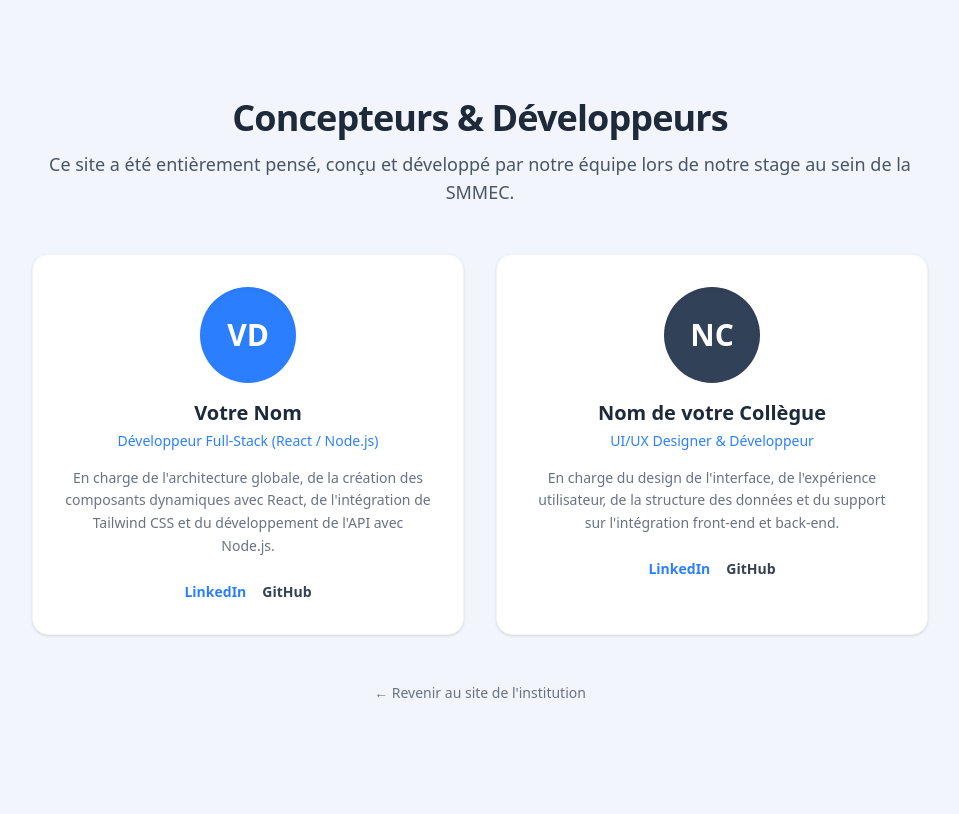
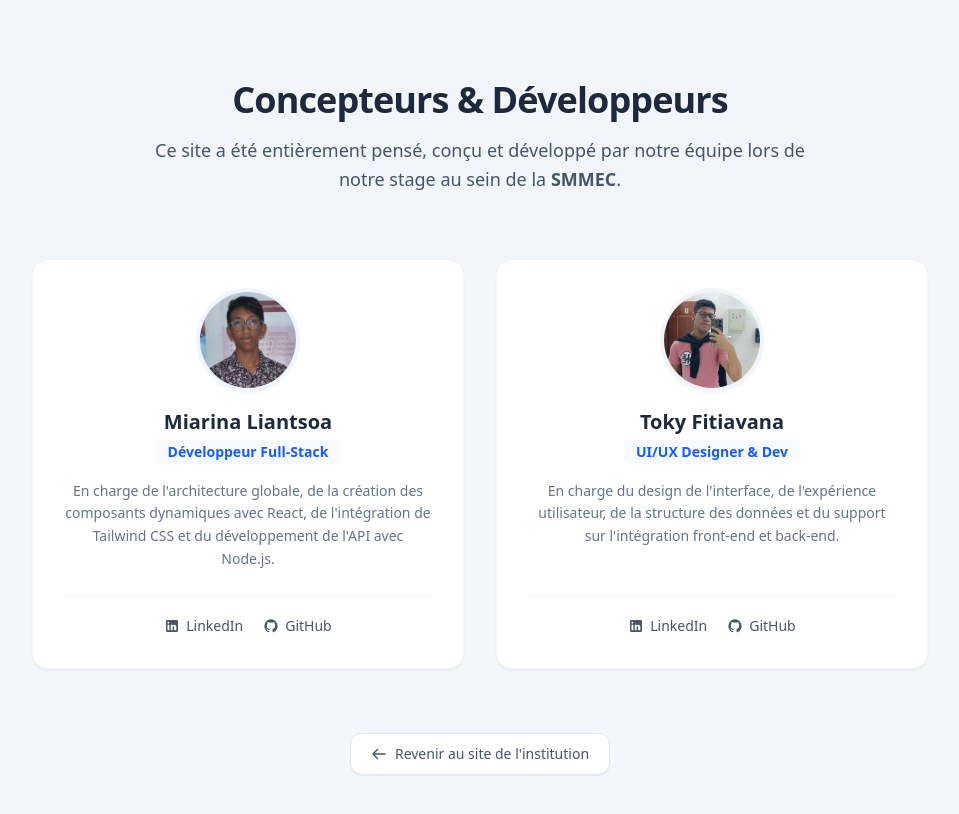
Before and after one commit to Tokyfi/Credit-smmec, a plain HTML site: page index.html in a window 1280 px wide. Shown: the whole page, without its empty margins (160-1119 px from the left). Drawn offline with nearby package versions, Linux system fonts and the light colour scheme.

Commit message:
Redesign

```diff
--- a/index.html
+++ b/index.html
@@ -6,54 +6,73 @@
     <title>Auteurs du Projet - SMMEC</title>
     <script src="https://cdn.jsdelivr.net/npm/@tailwindcss/browser@4"></script>
 </head>
-<body class="bg-[#F2F5FB] font-sans min-h-screen flex flex-col justify-center items-center px-4 py-12">
+<body class="bg-[#F2F5FB] font-sans min-h-screen flex flex-col justify-center items-center px-4 py-16 selection:bg-blue-500 selection:text-white">
 
-    <div class="max-w-4xl w-full text-center mb-12">
-        <h1 class="text-3xl font-bold text-gray-800 tracking-tight sm:text-4xl">
+    <div class="max-w-4xl w-full text-center mb-16">
+        <h1 class="text-3xl font-extrabold text-slate-800 tracking-tight sm:text-4xl mt-4">
             Concepteurs & Développeurs
         </h1>
-        <p class="mt-3 text-lg text-gray-600">
-            Ce site a été entièrement pensé, conçu et développé par notre équipe lors de notre stage au sein de la SMMEC.
+        <p class="mt-4 text-base sm:text-lg text-slate-600 max-w-2xl mx-auto leading-relaxed">
+            Ce site a été entièrement pensé, conçu et développé par notre équipe lors de notre stage au sein de la <strong>SMMEC</strong>.
         </p>
     </div>
 
     <div class="grid md:grid-cols-2 gap-8 max-w-4xl w-full">
 
-        <div class="bg-white rounded-2xl shadow-sm border border-gray-100 p-8 flex flex-col items-center text-center transition-all duration-300 hover:shadow-md hover:-translate-y-1">
-            <div class="w-24 h-24 rounded-full bg-blue-500 text-white flex items-center justify-center text-3xl font-bold mb-4 shadow-inner">
-                VD
-            </div>
-            <h2 class="text-xl font-bold text-gray-800">Votre Nom</h2>
-            <p class="text-blue-500 font-medium text-sm mt-1">Développeur Full-Stack (React / Node.js)</p>
-            <p class="text-gray-500 text-sm mt-4 leading-relaxed">
+        <div class="bg-white rounded-2xl border border-slate-100 p-8 flex flex-col items-center text-center shadow-xs transition-all duration-300 hover:shadow-xl hover:-translate-y-1.5">
+            <img
+                src="Avatar/LM.png"
+                alt="Photo de Miarina Liantsoa"
+                class="w-24 h-24 rounded-full object-cover mb-5 shadow-md ring-4 ring-blue-50"
+            >
+            <h2 class="text-xl font-bold text-slate-800">Miarina Liantsoa</h2>
+            <p class="text-blue-600 font-semibold text-sm mt-1 bg-blue-50/50 px-3 py-0.5 rounded-md">Développeur Full-Stack</p>
+            <p class="text-slate-500 text-sm mt-4 leading-relaxed flex-grow">
                 En charge de l'architecture globale, de la création des composants dynamiques avec React, de l'intégration de Tailwind CSS et du développement de l'API avec Node.js.
             </p>
-            <div class="mt-6 flex gap-4">
-                <a href="https://linkedin.com/in/votre-profil" target="_blank" class="text-sm font-semibold text-blue-500 hover:text-blue-600 hover:underline">LinkedIn</a>
-                <a href="https://github.com/votre-github" target="_blank" class="text-sm font-semibold text-gray-700 hover:text-black hover:underline">GitHub</a>
+
+            <div class="mt-6 pt-5 border-t border-slate-100 w-full flex justify-center gap-5">
+                <a href="https://www.linkedin.com/in/liantsoa-miarina-092391327" target="_blank" class="inline-flex items-center gap-1.5 text-sm font-medium text-slate-600 hover:text-blue-600 transition-colors">
+                    <svg class="w-4 h-4 fill-current" viewBox="0 0 24 24"><path d="M19 3a2 2 0 0 1 2 2v14a2 2 0 0 1-2 2H5a2 2 0 0 1-2-2V5a2 2 0 0 1 2-2h14m-.5 15.5v-5.3a3.26 3.26 0 0 0-3.26-3.26c-.85 0-1.84.52-2.32 1.3v-1.11h-2.8v8.37h2.8v-4.67c0-.25.02-.5.1-.68a1.14 1.14 0 0 1 1-.77c.76 0 1 .58 1 1.42v4.7h2.8M6.5 8.37a1.37 1.37 0 1 0 0-2.75 1.37 1.37 0 0 0 0 2.75M8 18.5V10.13H5.2v8.37H8z"/></svg>
+                    LinkedIn
+                </a>
+                <a href="https://github.com/LiantsoaMiarina" target="_blank" class="inline-flex items-center gap-1.5 text-sm font-medium text-slate-600 hover:text-black transition-colors">
+                    <svg class="w-4 h-4 fill-current" viewBox="0 0 24 24"><path d="M12 2A10 10 0 0 0 2 12c0 4.42 2.87 8.17 6.84 9.5.5.08.66-.23.66-.5v-1.69c-2.77.6-3.36-1.34-3.36-1.34-.46-1.16-1.11-1.47-1.11-1.47-.9-.62.07-.6.07-.6 1 .07 1.53 1.03 1.53 1.03.9 1.52 2.34 1.07 2.91.83.1-.65.35-1.09.63-1.34-2.22-.25-4.55-1.11-4.55-4.92 0-1.11.38-2 1.03-2.71-.1-.25-.45-1.29.1-2.64 0 0 .84-.27 2.75 1.02.79-.22 1.65-.33 2.5-.33.85 0 1.71.11 2.5.33 1.91-1.29 2.75-1.02 2.75-1.02.55 1.35.2 2.39.1 2.64.65.71 1.03 1.6 1.03 2.71 0 3.82-2.34 4.66-4.57 4.91.36.31.69.92.69 1.85V21c0 .27.16.59.67.5C19.14 20.16 22 16.42 22 12A10 10 0 0 0 12 2z"/></svg>
+                    GitHub
+                </a>
             </div>
         </div>
 
-        <div class="bg-white rounded-2xl shadow-sm border border-gray-100 p-8 flex flex-col items-center text-center transition-all duration-300 hover:shadow-md hover:-translate-y-1">
-            <div class="w-24 h-24 rounded-full bg-slate-700 text-white flex items-center justify-center text-3xl font-bold mb-4 shadow-inner">
-                NC
-            </div>
-            <h2 class="text-xl font-bold text-gray-800">Nom de votre Collègue</h2>
-            <p class="text-blue-500 font-medium text-sm mt-1">UI/UX Designer & Développeur</p>
-            <p class="text-gray-500 text-sm mt-4 leading-relaxed">
+        <div class="bg-white rounded-2xl border border-slate-100 p-8 flex flex-col items-center text-center shadow-xs transition-all duration-300 hover:shadow-xl hover:-translate-y-1.5">
+            <img
+                src="Avatar/TF.jpeg"
+                alt="Photo de Toky Fitiavana"
+                class="w-24 h-24 rounded-full object-cover mb-5 shadow-md ring-4 ring-slate-100"
+            >
+            <h2 class="text-xl font-bold text-slate-800">Toky Fitiavana</h2>
+            <p class="text-blue-600 font-semibold text-sm mt-1 bg-blue-50/50 px-3 py-0.5 rounded-md">UI/UX Designer & Dev</p>
+            <p class="text-slate-500 text-sm mt-4 leading-relaxed flex-grow">
                 En charge du design de l'interface, de l'expérience utilisateur, de la structure des données et du support sur l'intégration front-end et back-end.
             </p>
-            <div class="mt-6 flex gap-4">
-                <a href="https://linkedin.com/in/profil-collegue" target="_blank" class="text-sm font-semibold text-blue-500 hover:text-blue-600 hover:underline">LinkedIn</a>
-                <a href="https://github.com/github-collegue" target="_blank" class="text-sm font-semibold text-gray-700 hover:text-black hover:underline">GitHub</a>
+
+            <div class="mt-6 pt-5 border-t border-slate-100 w-full flex justify-center gap-5">
+                <a href="https://www.linkedin.com/in/toky-fitiavana-319a85315?utm_source=share&utm_campaign=share_via&utm_content=profile&utm_medium=android_app" target="_blank" class="inline-flex items-center gap-1.5 text-sm font-medium text-slate-600 hover:text-blue-600 transition-colors">
+                    <svg class="w-4 h-4 fill-current" viewBox="0 0 24 24"><path d="M19 3a2 2 0 0 1 2 2v14a2 2 0 0 1-2 2H5a2 2 0 0 1-2-2V5a2 2 0 0 1 2-2h14m-.5 15.5v-5.3a3.26 3.26 0 0 0-3.26-3.26c-.85 0-1.84.52-2.32 1.3v-1.11h-2.8v8.37h2.8v-4.67c0-.25.02-.5.1-.68a1.14 1.14 0 0 1 1-.77c.76 0 1 .58 1 1.42v4.7h2.8M6.5 8.37a1.37 1.37 0 1 0 0-2.75 1.37 1.37 0 0 0 0 2.75M8 18.5V10.13H5.2v8.37H8z"/></svg>
+                    LinkedIn
+                </a>
+                <a href="https://github.com/Tokyfi" target="_blank" class="inline-flex items-center gap-1.5 text-sm font-medium text-slate-600 hover:text-black transition-colors">
+                    <svg class="w-4 h-4 fill-current" viewBox="0 0 24 24"><path d="M12 2A10 10 0 0 0 2 12c0 4.42 2.87 8.17 6.84 9.5.5.08.66-.23.66-.5v-1.69c-2.77.6-3.36-1.34-3.36-1.34-.46-1.16-1.11-1.47-1.11-1.47-.9-.62.07-.6.07-.6 1 .07 1.53 1.03 1.53 1.03.9 1.52 2.34 1.07 2.91.83.1-.65.35-1.09.63-1.34-2.22-.25-4.55-1.11-4.55-4.92 0-1.11.38-2 1.03-2.71-.1-.25-.45-1.29.1-2.64 0 0 .84-.27 2.75 1.02.79-.22 1.65-.33 2.5-.33.85 0 1.71.11 2.5.33 1.91-1.29 2.75-1.02 2.75-1.02.55 1.35.2 2.39.1 2.64.65.71 1.03 1.6 1.03 2.71 0 3.82-2.34 4.66-4.57 4.91.36.31.69.92.69 1.85V21c0 .27.16.59.67.5C19.14 20.16 22 16.42 22 12A10 10 0 0 0 12 2z"/></svg>
+                    GitHub
+                </a>
             </div>
         </div>
 
     </div>
 
-    <div class="mt-12">
-        <a href="https://votre-site-smmec.com" class="text-sm text-gray-500 hover:text-gray-700 transition-colors flex items-center gap-2">
-            ← Revenir au site de l'institution
+    <div class="mt-16">
+        <a href="https://www.smmec.mg/" class="inline-flex items-center gap-2 px-5 py-2.5 rounded-xl bg-white border border-slate-200 text-sm font-medium text-slate-600 hover:text-slate-900 hover:border-slate-300 shadow-2xs transition-all">
+            <svg class="w-4 h-4" fill="none" stroke="currentColor" stroke-width="2" viewBox="0 0 24 24"><path stroke-linecap="round" stroke-linejoin="round" d="M10 19l-7-7m0 0l7-7m-7 7h18"/></svg>
+            Revenir au site de l'institution
         </a>
     </div>
 
```
Also changed, not shown: Avatar/LM.png (added), Avatar/TF.jpeg (added).
